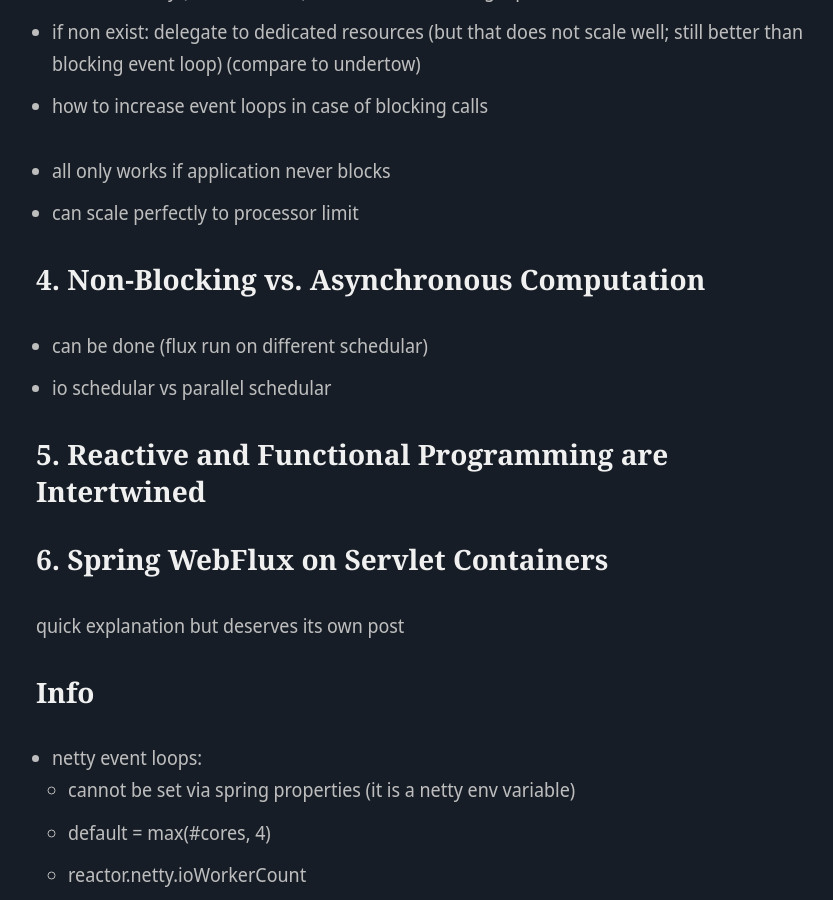
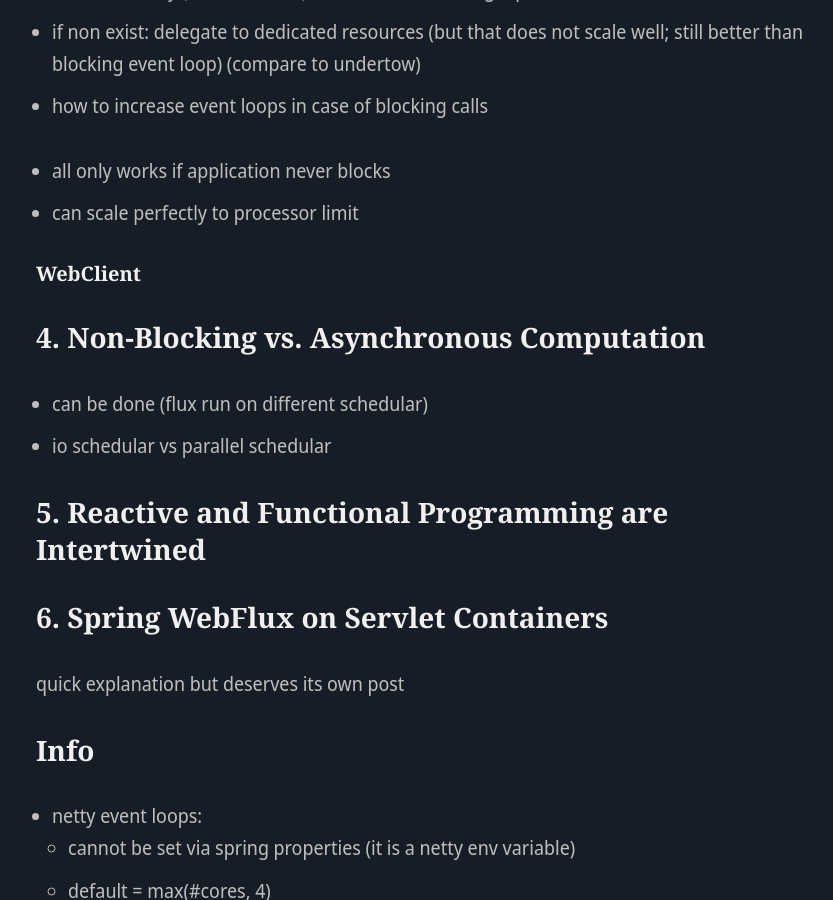
Before and after one commit to StefanKreidel/tech-blog, a Jekyll site: the page built from docs/_posts/2023-04-16-spring-webflux.markdown, in a window 1280 px wide and 900 px high, scrolled down 6031 px. Shown: the whole window, without its empty margins (214-1047 px from the left). Built offline with Jekyll 4.4.1, drawn with Linux system fonts in a browser that asks for light colours; nearby versions of some CDN libraries.

Commit message:
wip commit

```diff
--- a/docs/_posts/2023-04-16-spring-webflux.markdown
+++ b/docs/_posts/2023-04-16-spring-webflux.markdown
@@ -104,6 +104,8 @@ Once the blocking operation has finished, the callback function is executed. Thi
 - all only works if application never blocks
 - can scale perfectly to processor limit
 
+#### WebClient
+
 ## 4. Non-Blocking vs. Asynchronous Computation
 
 - can be done (flux run on different schedular)
```
